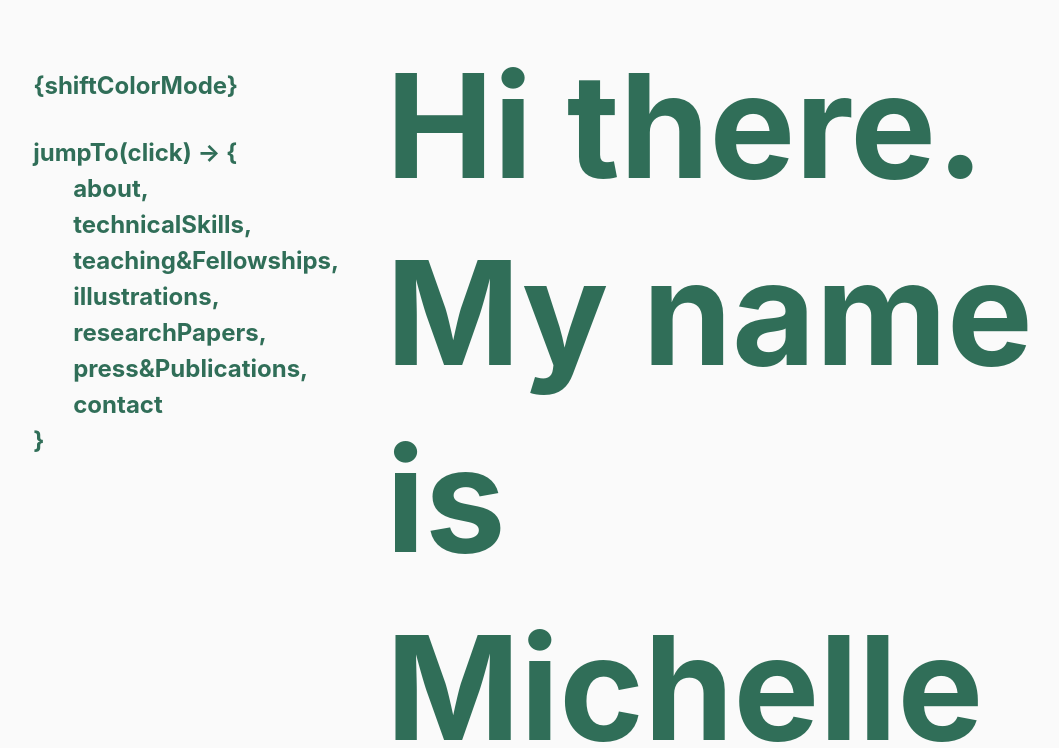
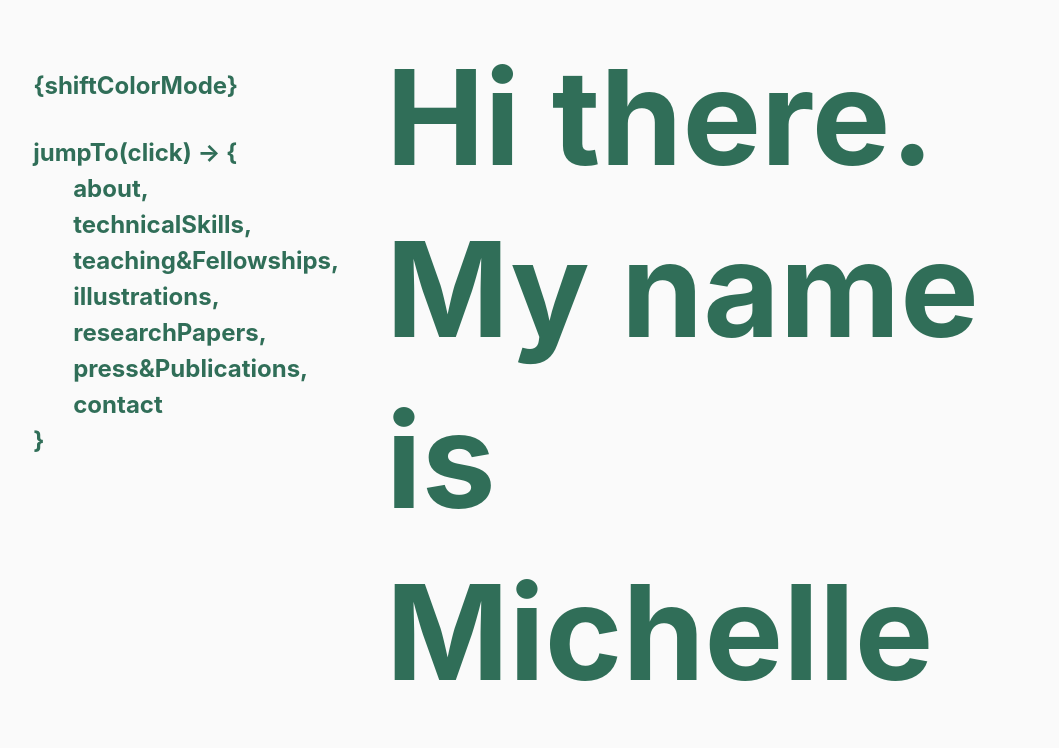
Before and after one commit to michelle-ding/michelle-ding.github.io, a React (Create React App) app: page / in a window 1280 px wide. Shown: the top 748 px of the page, without its empty margins (46-1105 px from the left). Built offline with nearby package versions, Linux system fonts and the light colour scheme.

Commit message:
welcome size

```diff
--- a/src/App.css
+++ b/src/App.css
@@ -123,7 +123,7 @@
   padding-right: 10px
 }
 .welcome{
-  font-size: 6em;
+  font-size: 5.5em;
   font-weight: bold;
   line-height: 1.3em;
   text-align: left;
```
